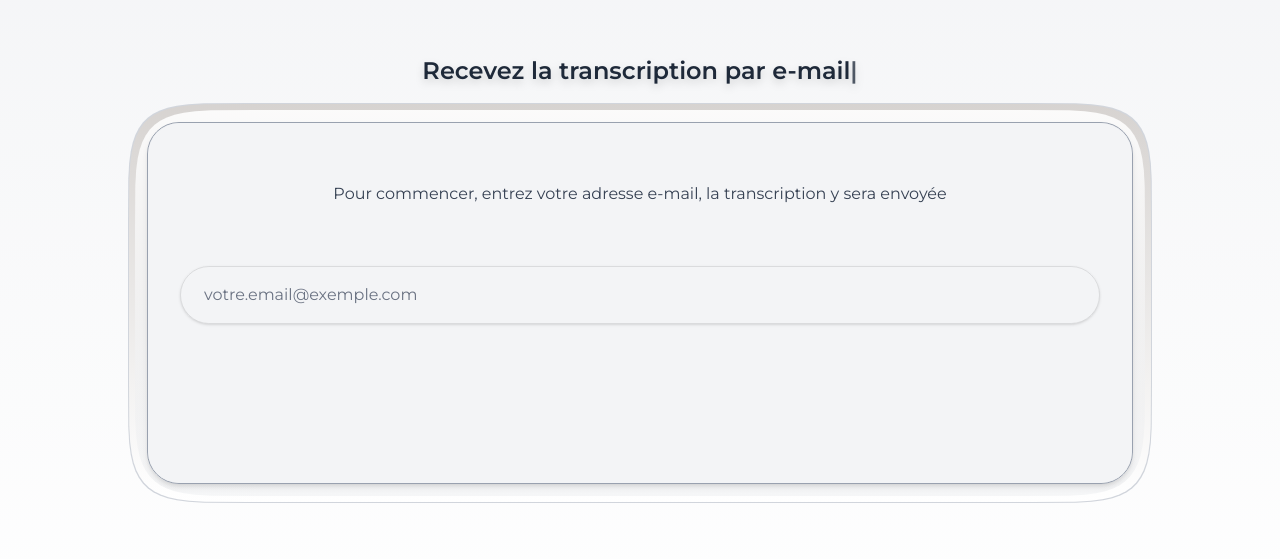
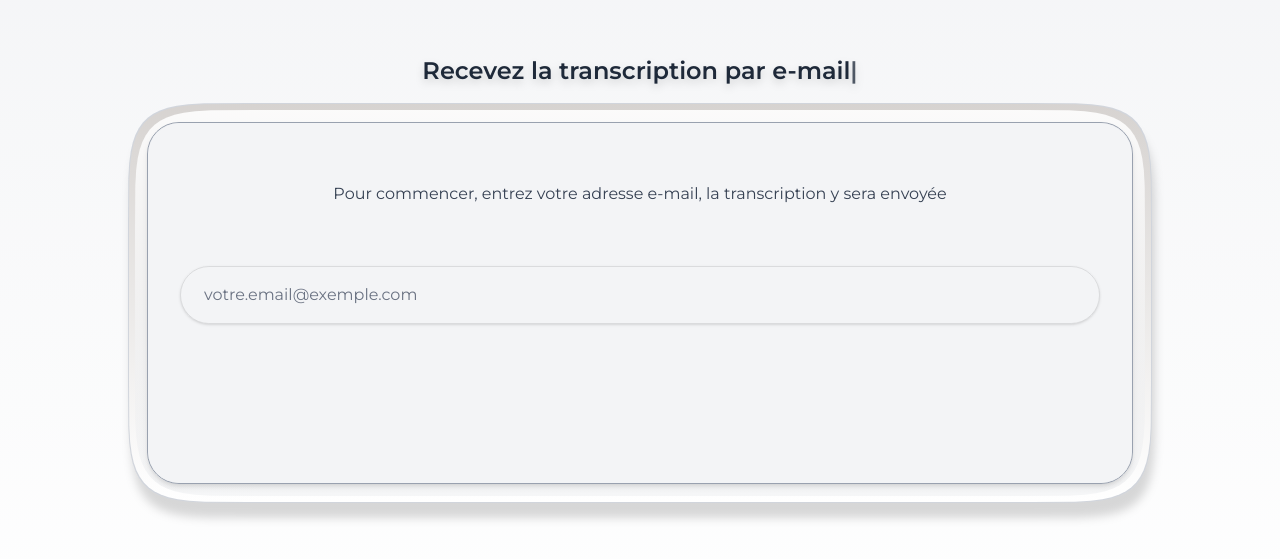
Before and after one commit to Only-tech/agglo-transcribe, a Next.js app: page / in a window 1280 px wide. Shown: the part 129-688 px from the top of the page. Built offline with nearby package versions, Linux system fonts and the light colour scheme.

Commit message:
update ux

```diff
--- a/src/app/page.tsx
+++ b/src/app/page.tsx
@@ -502,7 +502,8 @@ const handleDownload = () => {
             <span className="animate-pulse">|</span>
           </h3>
 
-          <div className="relative  max-h-full max-w-3xl xl:max-w-5xl xl:w-5xl p-[1px] rounded-4xl  mx-auto transition-all bg-gray-300 dark:bg-white/20 duration-400 ease-in-out" style={{ clipPath: "var(--clip-path-squircle-60)", filter: "drop-shadow(0 8px 16px rgba(0,0,0,0.3))" }}>
+          <div className="relative max-h-full max-w-3xl xl:max-w-5xl xl:w-5xl drop-shadow-[3px_15px_5px_rgba(0,0,0,0.15)] dark:drop-shadow-[3px_15px_5px_rgba(0,0,0,0.95)] mx-auto transition-all duration-400 ease-in-out">
+          <div className="relative p-[1px] transition-all bg-gray-300 dark:bg-white/40 duration-400 ease-in-out" style={{ clipPath: "var(--clip-path-squircle-60)"}}>
           <div className="relative bg-gradient-to-b p-1.5 from-stone-300 to-white dark:bg-gradient-to-b dark:from-[#4E4E4E] dark:to-[#222222] rounded-4xl" style={{ clipPath: "var(--clip-path-squircle-60)" }}>
             <div className="bg-gradient-to-b from-white/90 to-gray-300/20 dark:bg-gradient-to-b dark:from-[#1E1E1E]/30 dark:to-[#222222]/10 rounded-3xl p-3" style={{ clipPath: "var(--clip-path-squircle-60)" }}>
               <div className="flex flex-col items-center justify-center transition-all duration-300 ease-in-out">
@@ -662,6 +663,7 @@ const handleDownload = () => {
             </div>
           </div>
           </div>
+          </div>
         </>
       )}
     </main>
```
